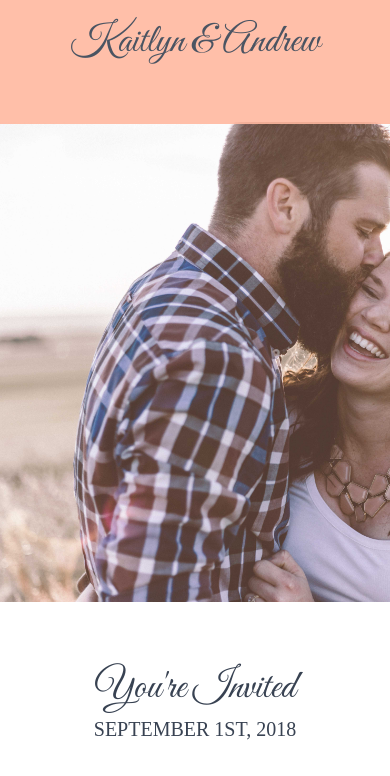
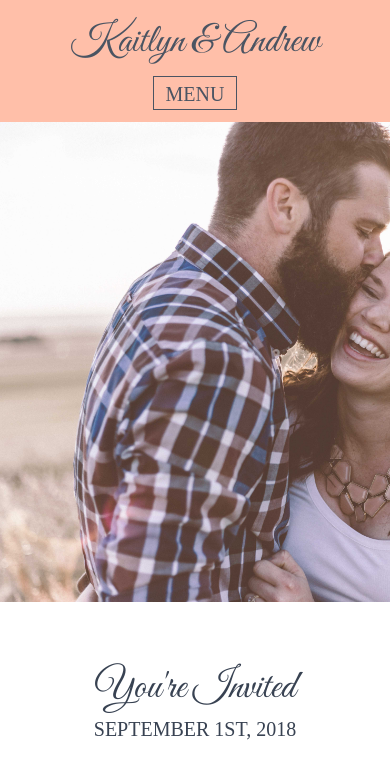
Before and after one commit to abbylarner/powell-musselman, a plain HTML site: page index.html in a window 390 px wide. Drawn offline with nearby package versions, Linux system fonts and the light colour scheme; a web font is replaced by a local one.

Commit message:
mobile navigation

```diff
--- a/index.html
+++ b/index.html
@@ -24,7 +24,7 @@
       <div class="logo"><h1>Kaitlyn &amp; Andrew</h1></div>
       <!-- <a class="navbar-brand" href="#">Navbar</a> -->
       <button class="navbar-toggler" type="button" data-toggle="collapse" data-target="#navbarsExampleDefault" aria-controls="navbarsExampleDefault" aria-expanded="false" aria-label="Toggle navigation">
-        <span class="navbar-toggler-icon"></span>
+        <h2>Menu</h2>
       </button>
       <div class="collapse navbar-collapse" id="navbarsExampleDefault">
         <ul class="navbar-nav mr-auto">
--- a/scss/main.scss
+++ b/scss/main.scss
@@ -52,6 +52,7 @@ h2 {
 		font-weight: bold;
 		position: relative;
 
+        @media (min-width: 992px) {
 		&::before {
 			content: "";
 			  position: absolute;
@@ -68,18 +69,24 @@ h2 {
 			  transition: all 0.3s ease-in-out 0s;
 		}
 
-		&:hover::before {
-			visibility: visible;
-		  -webkit-transform: scaleX(1);
-		  transform: scaleX(1);
+
+                &:hover::before {
+                visibility: visible;
+                -webkit-transform: scaleX(1);
+                transform: scaleX(1);
+            }
 		}
 	}
 
 }
 
 .navbar-expand-lg .navbar-collapse {
-	flex: 2;
 	flex-flow: row wrap;
+    margin-top: 0.5rem;
+
+    @media (min-width: 992px){
+        margin-top: 0;
+    }
 	 ul {
 	 	width: 100%;
 	 	justify-content: center;
@@ -90,6 +97,19 @@ h2 {
 	 	padding-right: 1rem;
 	 }
 }
+
+.navbar-toggler {
+    display: inline-block;
+    margin: 0.25rem auto 0 auto;
+    border: 1px solid $font-color;
+    border-radius: 0;
+
+    h2 {
+        margin-bottom: 0;
+        margin-top: 2px;
+    }
+}
+
 
 .bullet {
 	color: $font-color;
```
Also changed, not shown: scss/main.css, 1 other file.
